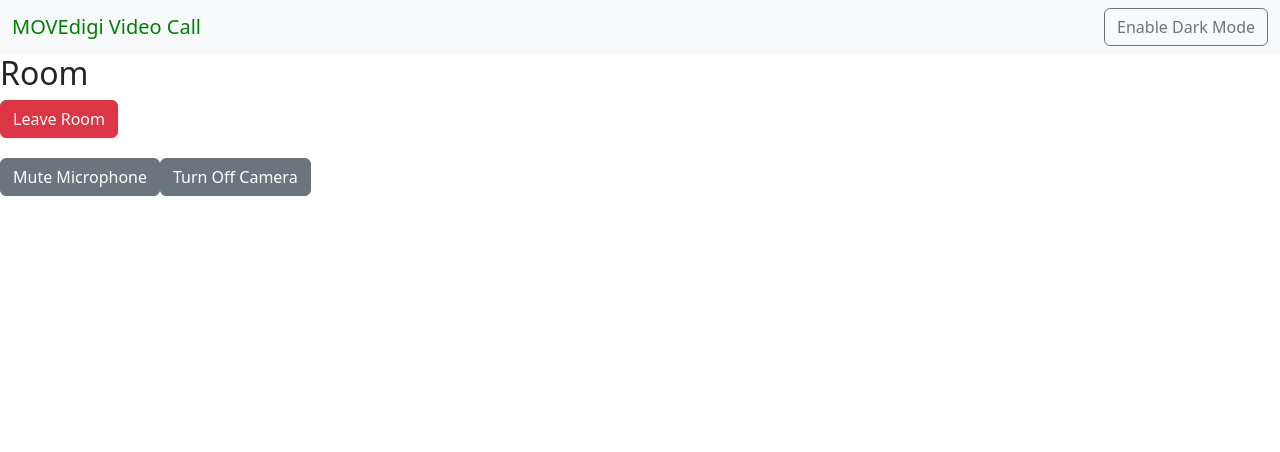
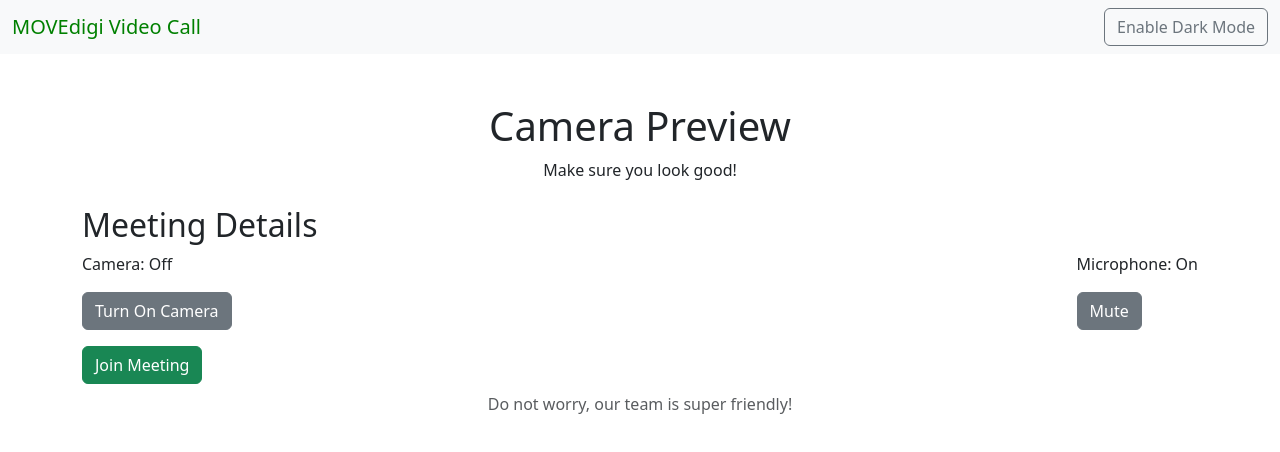
Before and after one commit to ProSoftwareDevHC-KN-LL/video-call-application, a React (Vite) app in the folder frontend/: page /room in a window 1280 px wide. Both pictures are taken after a click on the button "Join!". Shown: the top 452 px of the page. Built offline with nearby package versions, Linux system fonts and the light colour scheme; no server answers.

Commit message:
Adding a meeting setup page

```diff
--- /dev/null
+++ b/frontend/src/components/MeetingSetup.tsx
@@ -0,0 +1,84 @@
+import React, { useEffect, useState } from 'react';
+import { LocalVideoTrack } from 'livekit-client';
+
+type MeetingSetupProps = {
+    onSetupComplete: () => void;
+    room: any; // Replace with the appropriate type for your room
+};
+
+const MeetingSetup: React.FC<MeetingSetupProps> = ({ onSetupComplete, room }) => {
+    const [isCameraEnabled, setIsCameraEnabled] = useState(false);
+    const [isMicrophoneEnabled, setIsMicrophoneEnabled] = useState(true);
+    const [localTrack, setLocalTrack] = useState<LocalVideoTrack | undefined>(undefined);
+
+    useEffect(() => {
+        const setupTracks = async () => {
+            const tracks = await room.localParticipant.createTracks({
+                audio: true,
+                video: true,
+            });
+            setLocalTrack(tracks[1]); // Assuming video is the second track
+            await room.localParticipant.publishTrack(tracks[0]); // Publish audio
+            await room.localParticipant.publishTrack(tracks[1]); // Publish video
+        };
+
+        setupTracks();
+    }, [room]);
+
+    const handleJoin = async () => {
+        await room.localParticipant.enableCameraAndMicrophone();
+        onSetupComplete();
+    };
+
+    return (
+        <div className="container mt-5">
+            <h1 className="text-center">Camera Preview</h1>
+            <p className="text-center">Make sure you look good!</p>
+            <div className="text-center">
+                {localTrack && (
+                    <video
+                        autoPlay
+                        playsInline
+                        ref={(video) => {
+                            if (video) {
+                                localTrack.attach(video);
+                            }
+                        }}
+                        style={{ width: '100%', maxHeight: '400px', borderRadius: '10px' }}
+                    />
+                )}
+            </div>
+            <div className="mt-4">
+                <h2>Meeting Details</h2>
+                <div className="d-flex justify-content-between align-items-center">
+                    <div>
+                        <p>Camera: {isCameraEnabled ? 'On' : 'Off'}</p>
+                        <button
+                            className="btn btn-secondary"
+                            onClick={() => setIsCameraEnabled(!isCameraEnabled)}
+                        >
+                            {isCameraEnabled ? 'Turn Off Camera' : 'Turn On Camera'}
+                        </button>
+                    </div>
+                    <div>
+                        <p>Microphone: {isMicrophoneEnabled ? 'On' : 'Off'}</p>
+                        <button
+                            className="btn btn-secondary"
+                            onClick={() => setIsMicrophoneEnabled(!isMicrophoneEnabled)}
+                        >
+                            {isMicrophoneEnabled ? 'Mute' : 'Unmute'}
+                        </button>
+                    </div>
+                </div>
+                <button className="btn btn-success mt-3" onClick={handleJoin}>
+                    Join Meeting
+                </button>
+                <p className="text-center text-muted mt-2">
+                    Do not worry, our team is super friendly!
+                </p>
+            </div>
+        </div>
+    );
+};
+
+export default MeetingSetup;
--- a/frontend/src/components/index.tsx
+++ b/frontend/src/components/index.tsx
@@ -10,6 +10,7 @@ import JoinRoomForm from './JoinRoomForm';
 import RoomHeader from './RoomHeader';
 import TrackDisplay from './TrackDisplay';
 import CallToolsTip from './CallToolsTip';
+import MeetingSetup from './MeetingSetup';
 
 type TrackInfo = {
     trackPublication: RemoteTrackPublication;
@@ -50,6 +51,7 @@ function RoomComponent() {
     const [roomName, setRoomName] = useState("Room");
     const [isCameraEnabled, setIsCameraEnabled] = useState(true);
     const [isMicrophoneEnabled, setIsMicrophoneEnabled] = useState(true);
+    const [isSetupComplete, setIsSetupComplete] = useState(false);
 
     // Toggle camera
     const toggleCamera = async () => {
@@ -135,7 +137,7 @@ function RoomComponent() {
                     setRoomName={setRoomName}
                     joinRoom={joinRoom}
                 />
-            ) : (
+            ) : isSetupComplete ? (
                 <div id="room">
                     <RoomHeader
                         roomName={roomName}
@@ -155,6 +157,11 @@ function RoomComponent() {
                         isMicrophoneEnabled={isMicrophoneEnabled}
                     />
                 </div>
+            ) : (
+                <MeetingSetup
+                    onSetupComplete={() => setIsSetupComplete(true)}
+                    room={room}
+                />
             )}
         </>
     );
```
